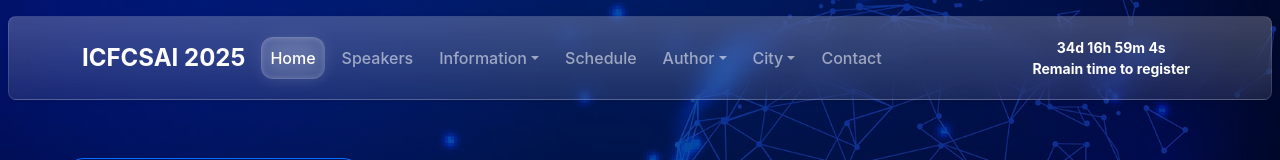
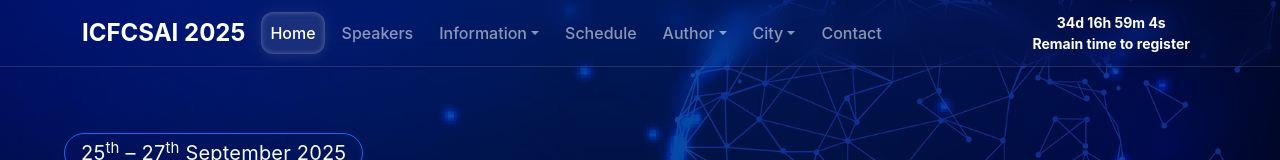
Before and after one commit to kamalexe/iet-confrence, a React (Vite) app: page / in a window 1280 px wide. Shown: the top 160 px of the page. Built offline with nearby package versions, Linux system fonts and the light colour scheme.

Commit message:
Update Navbar.jsx

```diff
--- a/src/components/Navbar.jsx
+++ b/src/components/Navbar.jsx
@@ -11,6 +11,8 @@ const Navbar = () => {
   const targetDateString = REGISTRATION_START_DATE;
 
   const [timeLeft, setTimeLeft] = useState(() => calculateTimeLeft(targetDateString));
+    // Scroll
+  const [scrolled, setScrolled] = useState(false);
 
   useEffect(() => {
     const timer = setInterval(() => {
@@ -20,8 +22,29 @@ const Navbar = () => {
     return () => clearInterval(timer);
   }, [targetDateString]);
 
+  // Scroll listener
+  useEffect(() => {
+    const handleScroll = () => {
+      setScrolled(window.scrollY > 10); // adjust threshold as needed
+    };
+    window.addEventListener("scroll", handleScroll);
+    return () => window.removeEventListener("scroll", handleScroll);
+  }, []);
+
   return (
-    <nav className="m-2 navbar navbar-expand-lg navbar-dark bg-glass bg-gradient shadow-sm py-3 sticky-top top-5" style={{ top: "1rem", zIndex: 2000 }}>
+    // Scroll listener
+    <nav
+      className={`navbar navbar-expand-lg navbar-dark shadow-sm sticky-top ${
+        scrolled ? "mx-5 bg-glass bg-gradient" : "mx-0 bg-transparent"
+      }`}
+      style={{
+        top: scrolled ? "1rem" : "0rem",
+        zIndex: 2000,
+        transition: "margin 0.3s ease, top 0.4s ease, background-color 0.5s ease"
+      }}
+    >
+          {/* <nav className="m-2 navbar navbar-expand-lg navbar-dark bg-glass bg-gradient shadow-sm py-3 sticky-top top-5" style={{ top: "1rem", zIndex: 2000 }}> */}
+
       <div className="container">
         {/* Brand */}
         <NavLink className="navbar-brand fw-bold fs-4 d-flex align-items-center gap-2" to="/">
@@ -43,7 +66,7 @@ const Navbar = () => {
         <div className="collapse navbar-collapse" id="navbarNav">
           <ul className="navbar-nav me-auto mb-2 mb-lg-0 gap-lg-2">
             <li className="nav-item">
-              <NavLink exact="true" className="nav-link fw-semibold" to="/">
+              <NavLink end className="nav-link fw-semibold" to="/">
                 Home
               </NavLink>
             </li>
```
